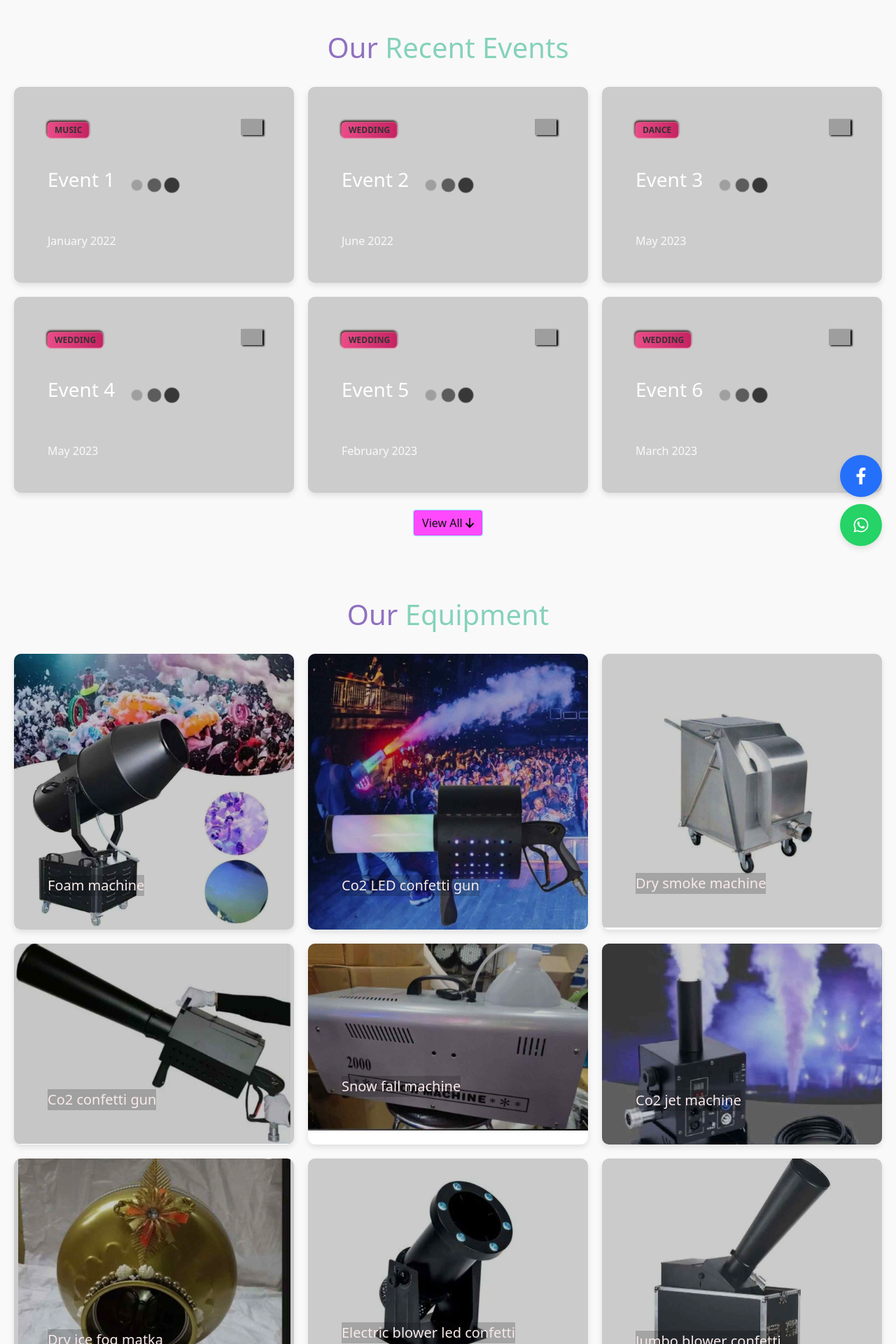
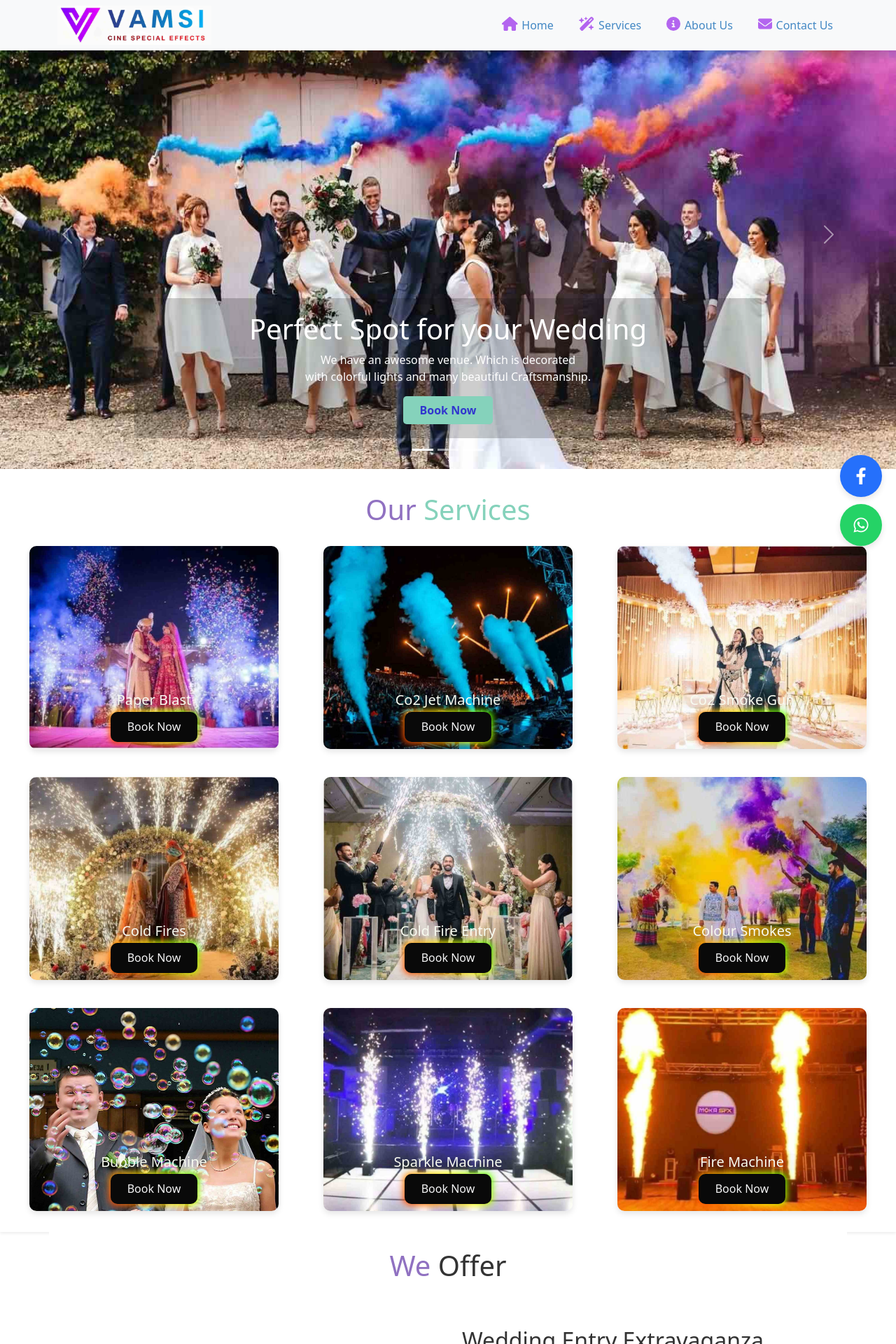
Before and after one commit to nithin3q/vamaevents143, a React (Vite) app: page / in a window 1280 px wide. Shown: the top 1920 px of the page at 70% size. Built offline with nearby package versions, Linux system fonts and the light colour scheme; grey boxes are pictures that could not be loaded.

Commit message:
added app.jsx

```diff
--- a/src/App.jsx
+++ b/src/App.jsx
@@ -24,10 +24,10 @@ function App() {
     <>
      <Router>
       <div className="App" >
-        {/* <NavBar />
+        <NavBar />
         <Home/>
         <Services/>
-        <About/> */}
+        <About/>
         <RecentEvents/>
         <Equipment/>
         <AboutUs/>
```
